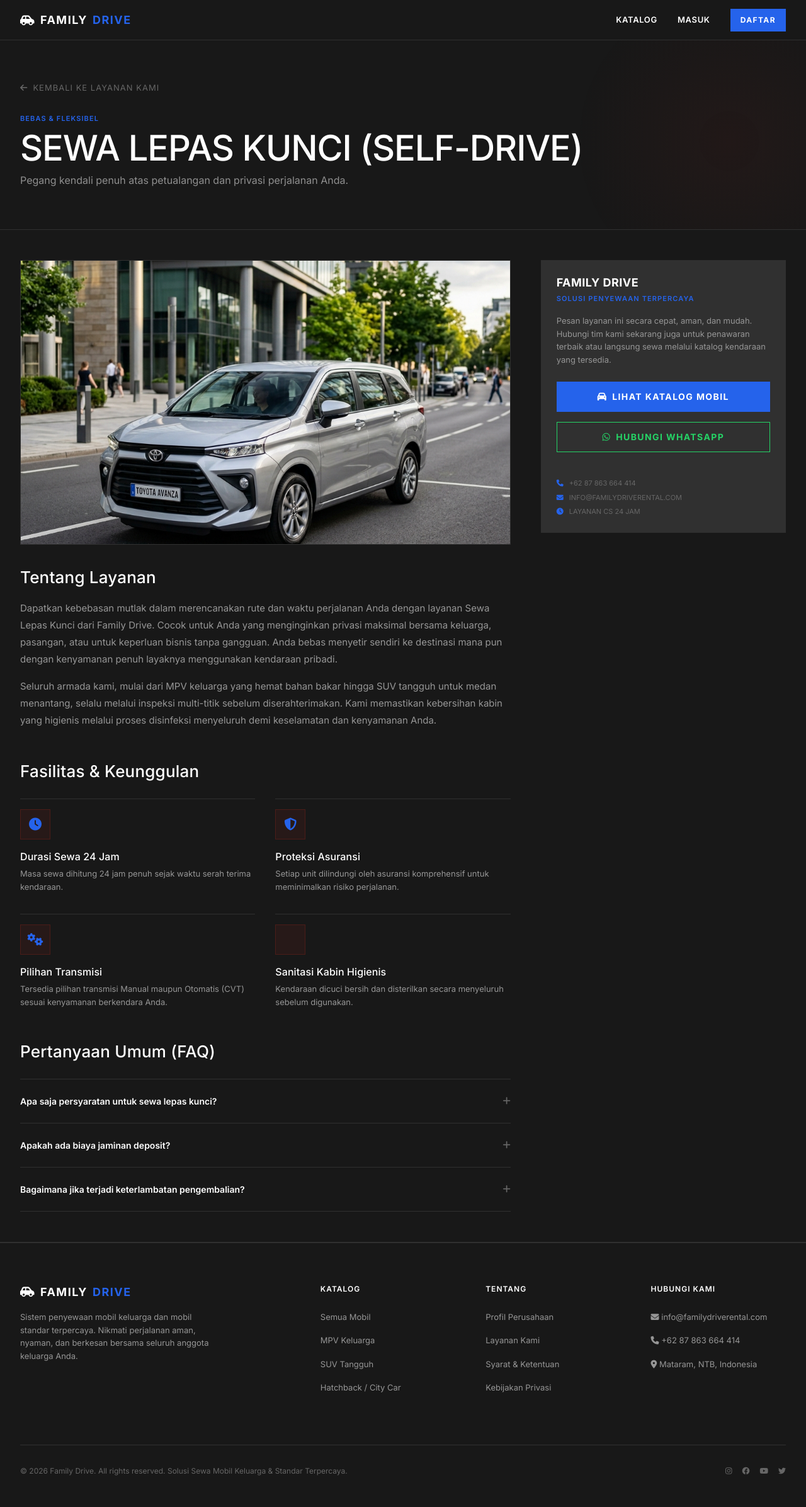
After one commit to Ferrizae/penyewaanmobil, a PHP site: page /service_detail.php in a window 1280 px wide. The commit adds this page. Shown: the whole page at 63% size. Run offline with PHP 8.4, Linux system fonts and the light colour scheme.

Commit message:
commit ketujuh

```diff
--- /dev/null
+++ b/service_detail.php
@@ -0,0 +1,315 @@
+<?php
+// service_detail.php
+require_once 'config/db.php';
+
+if (session_status() == PHP_SESSION_NONE) {
+    session_start();
+}
+
+$type = isset($_GET['type']) ? trim($_GET['type']) : 'lepas-kunci';
+
+// Service detailed data dictionary
+$services_data = [
+    'lepas-kunci' => [
+        'title' => 'Sewa Lepas Kunci (Self-Drive)',
+        'category' => 'Bebas & Fleksibel',
+        'subtitle' => 'Pegang kendali penuh atas petualangan dan privasi perjalanan Anda.',
+        'image' => 'assets/img/avanza.jpg',
+        'desc_1' => 'Dapatkan kebebasan mutlak dalam merencanakan rute dan waktu perjalanan Anda dengan layanan Sewa Lepas Kunci dari Family Drive. Cocok untuk Anda yang menginginkan privasi maksimal bersama keluarga, pasangan, atau untuk keperluan bisnis tanpa gangguan. Anda bebas menyetir sendiri ke destinasi mana pun dengan kenyamanan penuh layaknya menggunakan kendaraan pribadi.',
+        'desc_2' => 'Seluruh armada kami, mulai dari MPV keluarga yang hemat bahan bakar hingga SUV tangguh untuk medan menantang, selalu melalui inspeksi multi-titik sebelum diserahterimakan. Kami memastikan kebersihan kabin yang higienis melalui proses disinfeksi menyeluruh demi keselamatan dan kenyamanan Anda.',
+        'features' => [
+            ['icon' => 'fa-clock', 'title' => 'Durasi Sewa 24 Jam', 'desc' => 'Masa sewa dihitung 24 jam penuh sejak waktu serah terima kendaraan.'],
+            ['icon' => 'fa-shield-halved', 'title' => 'Proteksi Asuransi', 'desc' => 'Setiap unit dilindungi oleh asuransi komprehensif untuk meminimalkan risiko perjalanan.'],
+            ['icon' => 'fa-gears', 'title' => 'Pilihan Transmisi', 'desc' => 'Tersedia pilihan transmisi Manual maupun Otomatis (CVT) sesuai kenyamanan berkendara Anda.'],
+            ['icon' => 'fa-sparkles', 'title' => 'Sanitasi Kabin Higienis', 'desc' => 'Kendaraan dicuci bersih dan disterilkan secara menyeluruh sebelum digunakan.'],
+        ],
+        'faqs' => [
+            ['q' => 'Apa saja persyaratan untuk sewa lepas kunci?', 'a' => 'Penyewa wajib menunjukkan dokumen identitas asli berupa KTP, Surat Izin Mengemudi (SIM A) yang masih aktif, serta dokumen pendukung lain seperti Kartu Keluarga atau bukti penginap jika Anda sedang berlibur.'],
+            ['q' => 'Apakah ada biaya jaminan deposit?', 'a' => 'Ya, kami menerapkan sistem uang jaminan (deposit) yang nominalnya disesuaikan dengan jenis kendaraan. Deposit ini akan dikembalikan penuh setelah masa sewa berakhir jika kendaraan kembali dalam kondisi baik.'],
+            ['q' => 'Bagaimana jika terjadi keterlambatan pengembalian?', 'a' => 'Keterlambatan pengembalian dikenakan biaya tambahan per jam (overtime) sebesar 10% dari tarif sewa harian. Keterlambatan lebih dari 3 jam akan dihitung sebagai sewa 1 hari penuh.'],
+        ],
+        'cta_text' => 'Lihat Katalog Mobil',
+        'cta_link' => 'index.php',
+        'wa_message' => 'Halo Family Drive, saya ingin menyewa mobil lepas kunci.'
+    ],
+    'driver' => [
+        'title' => 'Layanan Driver Profesional',
+        'category' => 'Kenyamanan Maksimal',
+        'subtitle' => 'Duduk santai dan nikmati perjalanan dengan supir berpengalaman.',
+        'image' => 'assets/img/veloz.jpg',
+        'desc_1' => 'Nikmati perjalanan tanpa lelah dan stres kemacetan jalan dengan Layanan Driver Profesional kami. Kami menghadirkan driver handal yang siap mengantarkan Anda sekeluarga dengan aman, nyaman, dan tepat waktu. Layanan ini sangat cocok untuk perjalanan liburan keluarga, perjalanan dinas kantor, maupun menghadiri acara formal di mana kenyamanan menjadi prioritas utama Anda.',
+        'desc_2' => 'Driver kami bukan sekadar pengemudi biasa. Mereka telah melewati seleksi ketat, memiliki SIM yang valid, terlatih dalam etika pelayanan, serta menguasai rute jalan raya dan destinasi wisata lokal secara mendalam. Anda dapat menghemat energi untuk menikmati momen-momen berharga bersama keluarga di sepanjang jalan.',
+        'features' => [
+            ['icon' => 'fa-user-tie', 'title' => 'Driver Bersertifikat', 'desc' => 'Supir yang ramah, sopan, berpenampilan rapi, dan mengutamakan keselamatan berkendara.'],
+            ['icon' => 'fa-map-location-dot', 'title' => 'Penguasaan Rute Lokal', 'desc' => 'Driver menguasai jalan alternatif terbaik untuk menghindari kemacetan parah.'],
+            ['icon' => 'fa-heart', 'title' => 'Bebas Kelelahan', 'desc' => 'Duduk santai di kursi penumpang tanpa perlu memikirkan parkir atau navigasi.'],
+            ['icon' => 'fa-clock-rotate-left', 'title' => 'Waktu Fleksibel', 'desc' => 'Layanan driver siap menyesuaikan dengan jadwal perjalanan harian Anda.'],
+        ],
+        'faqs' => [
+            ['q' => 'Apakah tarif sewa sudah termasuk BBM, Tol, dan Parkir?', 'a' => 'Tarif dasar yang tertera adalah untuk jasa sewa mobil dan driver saja. Biaya bahan bakar (BBM), tol, parkir, dan uang makan driver dapat ditanggung oleh penyewa atau dipilih dalam paket All-In.'],
+            ['q' => 'Apakah melayani sewa luar kota?', 'a' => 'Ya, kami melayani rute perjalanan luar kota. Untuk perjalanan luar kota yang mengharuskan driver menginap, penyewa wajib menyediakan atau menanggung biaya penginapan untuk driver.'],
+            ['q' => 'Berapa jam batas pemakaian per hari?', 'a' => 'Pemakaian standar dalam kota adalah maksimal 12 jam per hari. Kelebihan waktu pemakaian (overtime) akan dikenakan biaya tambahan sesuai ketentuan tarif jasa driver.'],
+        ],
+        'cta_text' => 'Pesan Dengan Driver',
+        'cta_link' => 'index.php',
+        'wa_message' => 'Halo Family Drive, saya ingin memesan sewa mobil dengan supir.'
+    ],
+    'antar-jemput' => [
+        'title' => 'Antar Jemput Bandara & Hotel',
+        'category' => 'Tepat Waktu & Praktis',
+        'subtitle' => 'Sambutan hangat dan transportasi langsung tanpa perlu menunggu lama.',
+        'image' => 'assets/img/innova.jpg',
+        'desc_1' => 'Awali dan akhiri perjalanan Anda di kota ini dengan kenyamanan tinggi melalui layanan Antar Jemput Bandara & Hotel (Airport Transfer). Lupakan antrean panjang taksi bandara atau kekhawatiran membawa barang bawaan banyak. Driver kami akan bersiap menyambut Anda tepat di pintu kedatangan bandara atau lobi hotel Anda dengan ramah.',
+        'desc_2' => 'Kami memahami bahwa waktu Anda sangat berharga. Oleh karena itu, tim kami selalu memantau jadwal penerbangan Anda secara real-time untuk mengantisipasi jika terjadi perubahan jadwal (delay). Begitu Anda mendarat, mobil yang nyaman dan bersih sudah siap menunggu untuk mengantarkan Anda langsung ke tujuan.',
+        'features' => [
+            ['icon' => 'fa-plane-arrival', 'title' => 'Flight Tracking', 'desc' => 'Jadwal penjemputan disesuaikan secara otomatis jika terjadi keterlambatan penerbangan.'],
+            ['icon' => 'fa-suitcase-rolling', 'title' => 'Penanganan Bagasi', 'desc' => 'Driver siap membantu mengangkat dan menata barang bawaan Anda ke dalam bagasi.'],
+            ['icon' => 'fa-signature', 'title' => 'Penyambutan Nama', 'desc' => 'Driver akan memegang papan nama Anda di area kedatangan untuk memudahkan pencarian.'],
+            ['icon' => 'fa-circle-dollar-to-slot', 'title' => 'Tarif Flat Transparan', 'desc' => 'Tarif antar-jemput bersifat flat dan transparan tanpa ada biaya tersembunyi.'],
+        ],
+        'faqs' => [
+            ['q' => 'Bagaimana saya menemukan driver di bandara?', 'a' => 'Driver kami akan menunggu Anda di dekat gerbang kedatangan penumpang dengan memegang papan nama yang tertera nama Anda. Kami juga akan mengirimkan kontak nomor driver beberapa jam sebelum kedatangan.'],
+            ['q' => 'Bagaimana jika pesawat saya mengalami delay yang cukup lama?', 'a' => 'Tidak perlu khawatir. Kami selalu memantau nomor penerbangan Anda. Driver akan menyesuaikan waktu penjemputan berdasarkan waktu mendarat aktual tanpa tambahan biaya.'],
+            ['q' => 'Apakah saya bisa memilih tipe mobil untuk penjemputan?', 'a' => 'Tentu. Anda dapat memilih tipe mobil (seperti Avanza, Innova, atau Pajero Sport) sesuai dengan jumlah penumpang dan volume bagasi yang Anda bawa.'],
+        ],
+        'cta_text' => 'Pesan Antar Jemput',
+        'cta_link' => 'index.php',
+        'wa_message' => 'Halo Family Drive, saya ingin memesan layanan antar jemput bandara.'
+    ],
+    'korporat' => [
+        'title' => 'Sewa Korporat & Acara Keluarga',
+        'category' => 'Solusi Transportasi',
+        'subtitle' => 'Paket sewa fleksibel untuk kebutuhan bisnis instansi dan acara spesial.',
+        'image' => 'assets/img/xpander.jpg',
+        'desc_1' => 'Family Drive menghadirkan solusi transportasi komprehensif untuk kebutuhan operasional perusahaan (corporate lease) maupun acara penting keluarga seperti pernikahan, wisuda, ziarah, dan mudik bersama. Kami menyediakan pilihan durasi sewa jangka pendek hingga kontrak bulanan atau tahunan dengan penawaran harga yang kompetitif dan efisien.',
+        'desc_2' => 'Bagi sektor korporasi, sewa kendaraan bulanan/tahunan merupakan solusi cerdas untuk menghemat pengeluaran investasi aset perusahaan. Kami menangani seluruh aspek pemeliharaan berkala, perpanjangan pajak, asuransi kendaraan, hingga penyediaan unit cadangan (back-up car) jika terjadi kendala teknis, sehingga operasional bisnis Anda tetap berjalan lancar.',
+        'features' => [
+            ['icon' => 'fa-building-shield', 'title' => 'Kontrak Sewa Jangka Panjang', 'desc' => 'Tersedia paket sewa bulanan dan tahunan dengan harga khusus korporasi.'],
+            ['icon' => 'fa-screwdriver-wrench', 'title' => 'Pemeliharaan Rutin Ditanggung', 'desc' => 'Perawatan rutin berkala dan servis mesin sepenuhnya menjadi tanggung jawab kami.'],
+            ['icon' => 'fa-car-burst', 'title' => 'Mobil Pengganti (Back-up Car)', 'desc' => 'Kami menyediakan unit pengganti segera jika mobil operasional mengalami kendala.'],
+            ['icon' => 'fa-award', 'title' => 'Armada VIP / Pernikahan', 'desc' => 'Tersedia armada premium kelas VIP untuk mobil pengantin atau tamu kehormatan.'],
+        ],
+        'faqs' => [
+            ['q' => 'Bagaimana cara mengajukan sewa mobil bulanan untuk perusahaan?', 'a' => 'Anda dapat mengirimkan email permintaan penawaran atau menghubungi kontak WhatsApp kami. Tim marketing kami akan segera mengirimkan proposal kerjasama resmi dengan harga sewa khusus korporasi.'],
+            ['q' => 'Apakah pemeliharaan rutin mobil ditanggung oleh penyewa?', 'a' => 'Tidak. Biaya pemeliharaan rutin seperti ganti oli, servis berkala, dan penggantian suku cadang akibat pemakaian normal sepenuhnya ditanggung oleh Family Drive Rental.'],
+            ['q' => 'Apakah tersedia layanan beserta supir untuk sewa jangka panjang?', 'a' => 'Ya, kami menyediakan paket lengkap sewa mobil jangka panjang sekaligus supir bulanan yang profesional, terlatih, dan siap menunjang mobilitas direksi atau operasional staf Anda.'],
+        ],
+        'cta_text' => 'Ajukan Penawaran',
+        'cta_link' => 'index.php',
+        'wa_message' => 'Halo Family Drive, saya ingin bertanya tentang sewa korporat / acara keluarga.'
+    ]
+];
+
+// Fallback to lepas-kunci if type is invalid
+if (!array_key_exists($type, $services_data)) {
+    $type = 'lepas-kunci';
+}
+
+$service = $services_data[$type];
+$page_title = $service['title'];
+
+require_once 'includes/header.php';
+?>
+
+<!-- Custom CSS for FAQ Accordion and visual tweaks -->
+<style>
+    .faq-item {
+        border-bottom: 1px solid var(--color-hairline);
+        padding: var(--spacing-xs) 0;
+    }
+    .faq-question {
+        display: flex;
+        justify-content: space-between;
+        align-items: center;
+        cursor: pointer;
+        font-weight: 600;
+        color: var(--color-ink);
+        padding: var(--spacing-xxs) 0;
+        user-select: none;
+    }
+    .faq-question:hover {
+        color: var(--color-primary);
+    }
+    .faq-answer {
+        max-height: 0;
+        overflow: hidden;
+        transition: max-height 0.3s ease-out;
+        color: var(--color-body);
+        font-size: 13px;
+        line-height: 1.6;
+        padding-right: var(--spacing-md);
+    }
+    .faq-item.active .faq-answer {
+        max-height: 350px;
+        margin-top: var(--spacing-xxs);
+        margin-bottom: var(--spacing-xs);
+    }
+    .faq-icon {
+        transition: transform 0.3s ease;
+        color: var(--color-muted);
+    }
+    .faq-item.active .faq-icon {
+        transform: rotate(45deg);
+        color: var(--color-primary);
+    }
+    .feature-icon-wrapper {
+        width: 48px;
+        height: 48px;
+        background-color: rgba(218, 41, 28, 0.08); /* Rosso Corsa light bg */
+        border: 1px solid rgba(218, 41, 28, 0.2);
+        display: flex;
+        align-items: center;
+        justify-content: center;
+        margin-bottom: var(--spacing-xs);
+        color: var(--color-primary);
+        font-size: 20px;
+    }
+    .cta-card {
+        background-color: var(--color-canvas-elevated);
+        border: 1px solid var(--color-hairline);
+        padding: var(--spacing-sm);
+        position: sticky;
+        top: 100px;
+    }
+</style>
+
+<!-- Banner/Hero Section -->
+<section class="section-band" style="background-color: var(--color-canvas); border-bottom: 1px solid var(--color-hairline); padding: var(--spacing-xl) 0; position: relative; overflow: hidden;">
+    <!-- Visual background accent -->
+    <div style="position: absolute; right: -10%; top: -30%; width: 500px; height: 500px; background: radial-gradient(circle, rgba(218, 41, 28, 0.05) 0%, rgba(0,0,0,0) 70%); z-index: 1; pointer-events: none;"></div>
+
+    <div class="grid-container" style="position: relative; z-index: 2;">
+        <!-- Back Navigation Link -->
+        <a href="services.php" style="color: var(--color-muted); font-size: 13px; text-transform: uppercase; letter-spacing: 1px; display: inline-flex; align-items: center; gap: 8px; margin-bottom: var(--spacing-md); transition: color 0.2s;" onmouseover="this.style.color='var(--color-primary)'" onmouseout="this.style.color='var(--color-muted)'">
+            <i class="fa-solid fa-arrow-left"></i> Kembali ke Layanan Kami
+        </a>
+        <p class="caption-uppercase" style="color: var(--color-primary); margin-bottom: var(--spacing-xxs);"><?= htmlspecialchars($service['category']) ?></p>
+        <h1 class="display-xl" style="margin-bottom: var(--spacing-xxs); text-transform: uppercase;"><?= htmlspecialchars($service['title']) ?></h1>
+        <p class="body-md" style="color: var(--color-muted-soft); max-width: 800px; font-size: 16px; line-height: 1.6;">
+            <?= htmlspecialchars($service['subtitle']) ?>
+        </p>
+    </div>
+</section>
+
+<!-- Content Grid Section -->
+<section class="section-band" style="background-color: var(--color-canvas); border-bottom: 1px solid var(--color-hairline); padding: var(--spacing-lg) 0;">
+    <div class="grid-container">
+        <div class="grid-2-col" style="grid-template-columns: 2fr 1fr; gap: var(--spacing-lg);">
+
+            <!-- Left Info Block -->
+            <div>
+                <!-- Featured Image -->
+                <div style="border: 1px solid var(--color-hairline); background-color: #0c0c0c; overflow: hidden; line-height: 0; margin-bottom: var(--spacing-md);">
+                    <img src="<?= htmlspecialchars($service['image']) ?>" alt="<?= htmlspecialchars($service['title']) ?>" style="width: 100%; height: auto; max-height: 450px; object-fit: cover;">
+                </div>
+
+                <!-- Editorial Descriptions -->
+                <div style="margin-bottom: var(--spacing-lg);">
+                    <h2 class="display-md" style="margin-bottom: var(--spacing-xs); color: var(--color-ink);">Tentang Layanan</h2>
+                    <p class="body-md" style="color: var(--color-body); line-height: 1.8; font-size: 15px; margin-bottom: var(--spacing-xs);">
+                        <?= htmlspecialchars($service['desc_1']) ?>
+                    </p>
+                    <p class="body-md" style="color: var(--color-body); line-height: 1.8; font-size: 15px;">
+                        <?= htmlspecialchars($service['desc_2']) ?>
+                    </p>
+                </div>
+
+                <!-- Core Features/Includes Grid -->
+                <div style="margin-bottom: var(--spacing-lg);">
+                    <h2 class="display-md" style="margin-bottom: var(--spacing-sm); color: var(--color-ink);">Fasilitas & Keunggulan</h2>
+                    <div class="grid-2-col" style="gap: var(--spacing-md);">
+                        <?php foreach ($service['features'] as $feat): ?>
+                            <div style="border-top: 1px solid var(--color-hairline); padding-top: var(--spacing-xs);">
+                                <div class="feature-icon-wrapper">
+                                    <i class="fa-solid <?= htmlspecialchars($feat['icon']) ?>"></i>
+                                </div>
+                                <h3 class="title-sm" style="color: var(--color-ink); margin-bottom: 6px;"><?= htmlspecialchars($feat['title']) ?></h3>
+                                <p class="body-md" style="color: var(--color-body); font-size: 13px; line-height: 1.6;">
+                                    <?= htmlspecialchars($feat['desc']) ?>
+                                </p>
+                            </div>
+                        <?php endforeach; ?>
+                    </div>
+                </div>
+
+                <!-- FAQ Section -->
+                <div>
+                    <h2 class="display-md" style="margin-bottom: var(--spacing-sm); color: var(--color-ink);">Pertanyaan Umum (FAQ)</h2>
+                    <div style="border-top: 1px solid var(--color-hairline);">
+                        <?php foreach ($service['faqs'] as $faq): ?>
+                            <div class="faq-item">
+                                <div class="faq-question">
+                                    <span><?= htmlspecialchars($faq['q']) ?></span>
+                                    <i class="fa-solid fa-plus faq-icon"></i>
+                                </div>
+                                <div class="faq-answer">
+                                    <p><?= htmlspecialchars($faq['a']) ?></p>
+                                </div>
+                            </div>
+                        <?php endforeach; ?>
+                    </div>
+                </div>
+
+            </div>
+
+            <!-- Right CTA Block -->
+            <div>
+                <div class="cta-card">
+                    <h3 class="title-md" style="color: var(--color-ink); margin-bottom: var(--spacing-xxs); letter-spacing: 0.5px; text-transform: uppercase;">FAMILY DRIVE</h3>
+                    <p class="caption-uppercase" style="color: var(--color-primary); margin-bottom: var(--spacing-xs);">SOLUSI PENYEWAAN TERPERCAYA</p>
+
+                    <p class="body-md" style="color: var(--color-body); font-size: 13px; line-height: 1.6; margin-bottom: var(--spacing-sm);">
+                        Pesan layanan ini secara cepat, aman, dan mudah. Hubungi tim kami sekarang juga untuk penawaran terbaik atau langsung sewa melalui katalog kendaraan yang tersedia.
+                    </p>
+
+                    <div style="display: flex; flex-direction: column; gap: var(--spacing-xs);">
+                        <!-- Direct Catalog CTA -->
+                        <?php if ($type === 'lepas-kunci'): ?>
+                        <a href="<?= htmlspecialchars($service['cta_link']) ?>" class="btn-primary-ferrari" style="width: 100%; text-align: center; gap: 8px;">
+                            <i class="fa-solid fa-car"></i> <?= htmlspecialchars($service['cta_text']) ?>
+                        </a>
+                        <?php endif; ?>
+
+                        <!-- WhatsApp CTA -->
+                        <?php
+                            $wa_number = '6287863664414';
+                            $wa_url = 'https://wa.me/' . $wa_number . '?text=' . rawurlencode($service['wa_message']);
+                        ?>
+                        <a href="<?= $wa_url ?>" target="_blank" class="btn-outline-dark-ferrari" style="width: 100%; text-align: center; gap: 8px; border-color: #25d366; color: #25d366;" onmouseover="this.style.backgroundColor='#25d366'; this.style.color='var(--color-canvas)';" onmouseout="this.style.backgroundColor='transparent'; this.style.color='#25d366';">
+                            <i class="fa-brands fa-whatsapp"></i> Hubungi WhatsApp
+                        </a>
+                    </div>
+
+                    <div style="margin-top: var(--spacing-sm); padding-top: var(--spacing-xs); border-top: 1px solid var(--color-hairline); display: flex; flex-direction: column; gap: 6px;">
+                        <span style="font-size: 11px; text-transform: uppercase; color: var(--color-muted);"><i class="fa-solid fa-phone" style="color: var(--color-primary); margin-right: 6px;"></i> +62 87 863 664 414</span>
+                        <span style="font-size: 11px; text-transform: uppercase; color: var(--color-muted);"><i class="fa-solid fa-envelope" style="color: var(--color-primary); margin-right: 6px;"></i> info@familydriverental.com</span>
+                        <span style="font-size: 11px; text-transform: uppercase; color: var(--color-muted);"><i class="fa-solid fa-clock" style="color: var(--color-primary); margin-right: 6px;"></i> Layanan CS 24 Jam</span>
+                    </div>
+                </div>
+            </div>
+
+        </div>
+    </div>
+</section>
+
+
+<!-- Interactive Accordion Script -->
+<script>
+    document.querySelectorAll('.faq-question').forEach(button => {
+        button.addEventListener('click', () => {
+            const faqItem = button.parentElement;
+
+            // Toggle active class on this item
+            faqItem.classList.toggle('active');
+
+            // Close other FAQ items
+            document.querySelectorAll('.faq-item').forEach(item => {
+                if (item !== faqItem) {
+                    item.classList.remove('active');
+                }
+            });
+        });
+    });
+</script>
+
+<?php require_once 'includes/footer.php'; ?>
```
Also changed, not shown: services.php (+24 -8 lines).
